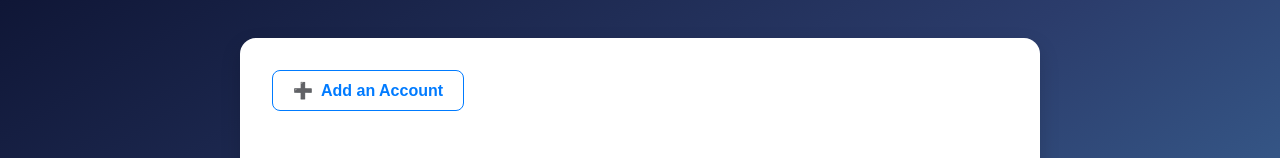
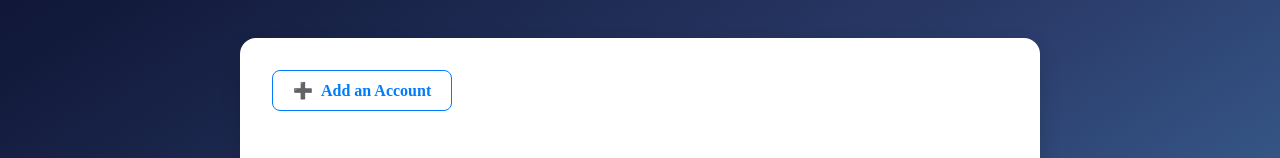
Before and after one commit to PREETHINRPREETHINR/Onlinebankingapp, an Angular app: page /accountadd in a window 1280 px wide. Shown: the part 129-287 px from the top of the page. Built offline with nearby package versions, Linux system fonts and the light colour scheme.

Commit message:
add an account

```diff
--- a/src/app/components/accountadd/accountadd.component.html
+++ b/src/app/components/accountadd/accountadd.component.html
@@ -24,9 +24,10 @@
   <!-- Main Card -->
   <div class="card">
     <div class="card-header">
-      <button class="add-account-btn" routerLink="['/dashboardui']" [queryParams]="{ openCanvas: true }">
+      <a class="add-account-btn" [routerLink]="['/dashboardui']" [queryParams]="{ openCanvas: true }">
         <span>➕</span> Add an Account
-      </button>
+      </a>
+
     </div>
 
     <div class="card-body">
--- a/src/app/components/accountadd/accountadd.component.scss
+++ b/src/app/components/accountadd/accountadd.component.scss
@@ -120,6 +120,7 @@
     align-items: center;
     gap: 8px;
     transition: all 0.3s ease;
+    text-decoration-line: none;
 }
 
 .add-account-btn:hover {
```
